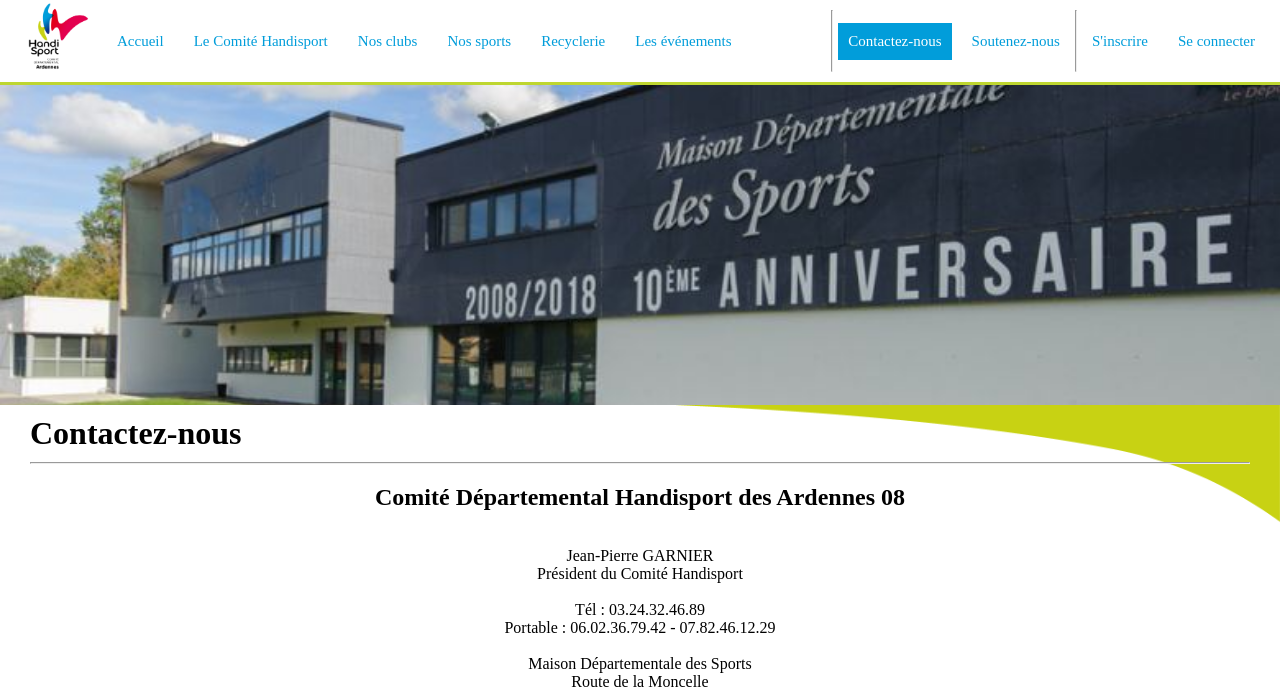
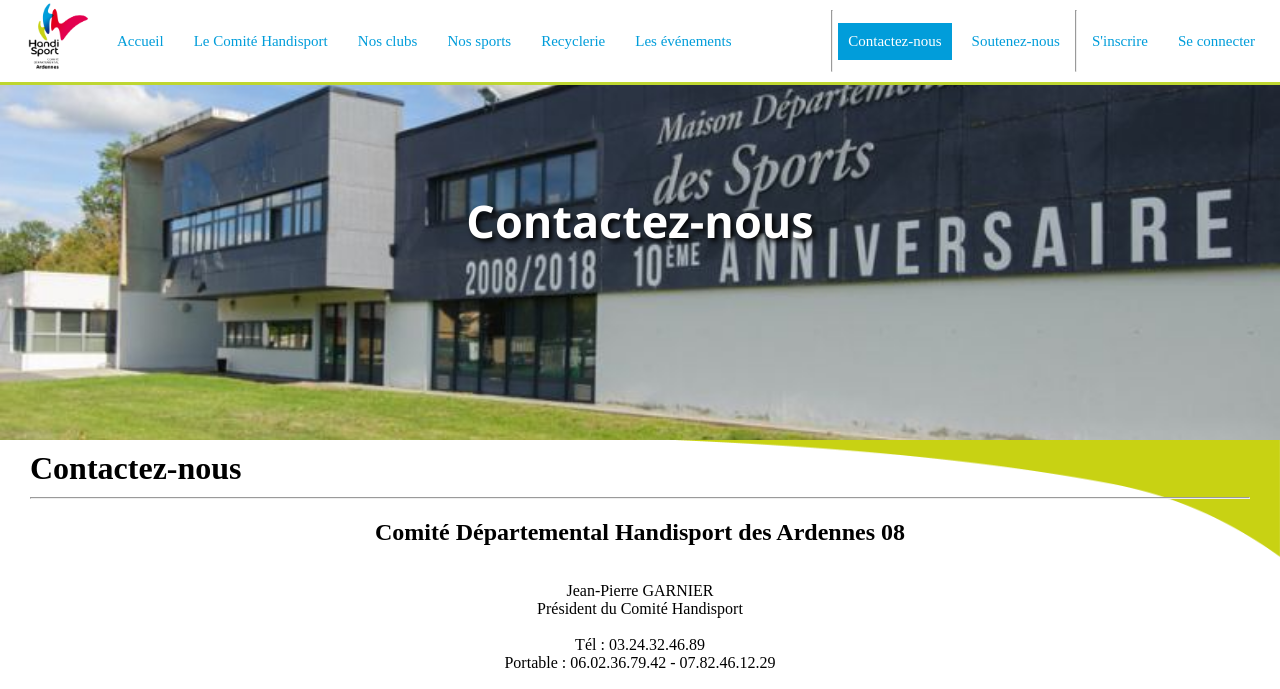
Before and after one commit to ericing08000/cdh08, a PHP site: page /cdh08/contact in a window 1280 px wide. Shown: the top 689 px of the page. Run offline with PHP 8.4, Linux system fonts and the light colour scheme.

Commit message:
maj 26/9/20

```diff
--- a/contact.php
+++ b/contact.php
@@ -18,7 +18,9 @@
     <!-------------------------->
     <!------- Parallax --------->
     <!-------------------------->
-    <div class="contact_parallax"></div>
+    <div class="contact_parallax">
+        <h2>Contactez-nous</h2>
+    </div>
 
     <!-------------------------->
     <!-- Contactez-nous -->
--- a/css/comite.css
+++ b/css/comite.css
@@ -20,11 +20,11 @@
 /* -------- Parallax ----------- */
 /* ----------------------------- */
 .comite_parallax{
-    margin-top: 85px;
+
     background-image: url('../image/photo/mds00.jpg');
 
     /* Définir une hauteur spécifique */
-    height: 50vh;
+    height: 58vh;
 
     /* Créer l'effet de défilement de parallaxe */
     background-attachment: fixed;
--- a/css/contact.css
+++ b/css/contact.css
@@ -21,17 +21,33 @@
 /* -------- Parallax ----------- */
 /* ----------------------------- */
 .contact_parallax{
-    margin-top: 85px;
+
     background-image: url('../image/photo/mds01.jpg');
 
     /* Définir une hauteur spécifique */
-    height: 40vh;
+    height: 55vh;
 
     /* Créer l'effet de défilement de parallaxe */
     background-attachment: fixed;
     background-position: center;
     background-repeat: no-repeat;
     background-size: cover;
+}
+.contact_parallax{
+    display: flex;
+    justify-content: space-evenly;
+    text-align: center;
+    flex-direction: column;
+}
+.contact_parallax h2{
+    display: flex;
+    justify-content: center;
+    color:white;
+    font-family: 'Segoe UI';
+    font-size: 45px;
+    text-shadow: 3px 3px 5px black;
+    margin: auto;
+
 }
 
 /* ----------------------------- */
@@ -143,6 +159,10 @@
 
 
 @media (max-width: 760px){
+    .contact_parallax h2{
+        width: 100%;
+        font-size: 25px;
+    }
 
     .contact{
         background-image: none;
--- a/css/index.css
+++ b/css/index.css
@@ -21,11 +21,10 @@
 /* -------- Parallax ----------- */
 /* ----------------------------- */
 .index_parallax{
-    margin-top: 85px;
     background-image: url('../image/photo/mds04.jpg');
 
     /* Définir une hauteur spécifique */
-    height: 50vh;
+    height: 58vh;
 
     /* Créer l'effet de défilement de parallaxe */
     background-attachment: fixed;
--- a/css/recyclerie.css
+++ b/css/recyclerie.css
@@ -17,11 +17,11 @@
 /* -------- Parallax ----------- */
 /* ----------------------------- */
 .recyclerie_parallax{
-    margin-top: 85px;
+
     background-image: url('../image/recyclerie/recyclerie.png');
 
     /* Définir une hauteur spécifique */
-    height: 35vh;
+    height: 48vh;
 
     /* Créer l'effet de défilement de parallaxe */
     background-attachment: fixed;
--- a/css/sport.css
+++ b/css/sport.css
@@ -20,11 +20,11 @@
 /* -------- Parallax ----------- */
 /* ----------------------------- */
 .sport_parallax{
-    margin-top: 85px;
+
     background-image: url('../image/sport/sport11.jpg');
 
     /* Définir une hauteur spécifique */
-    height: 50vh;
+    height: 60vh;
 
     /* Créer l'effet de défilement de parallaxe */
     background-attachment: fixed;
--- a/include/navbar.php
+++ b/include/navbar.php
@@ -114,20 +114,20 @@
 <!-- Gestion des erreurs -->
 <!----------------------------->
 <?php
-//Vérifier s'il y a une variable error
+//Vérifier s'il y a une variable success
     if(isset($_GET['success'])){
         if($_GET['success']==1){?>
-            <div id="success_nav" class="success">
+            <div id="success_nav" class="success" style="margin-top:85px">
                 <h3>Votre inscription a bien été enregistrée, vous pouvez vous connecter.</h3>
             </div>
         <?php }
             if($_GET['success']==2){?>
-                <div id="success_nav" class="success">
+                <div id="success_nav" class="success" style="margin-top:85px">
                     <h3>Votre demande de prêt a bien été pris en compte.</h3>
                 </div>
             <?php }
                 if($_GET['success']==3){?>
-                    <div id="success_nav" class="success">
+                    <div id="success_nav" class="success" style="margin-top:85px">
                         <h3>Un email vous a été envoyé , vous pouvez réinitialiser votre mot de passe en cliquant sur le lien.</h3>
                         </div>
                         <?php }
--- a/include/seconnecter.php
+++ b/include/seconnecter.php
@@ -1,6 +1,6 @@
-<!----------------------------------->
-<!-- Fiche s'inscrire -->
-<!----------------------------------->
+<!-------------------------------->
+<!-- Fichier css - Se connecter -->
+<!-------------------------------->
 <link rel="stylesheet" href="css/seconnecter.css">
 
 <!----------------------------------->
--- a/js/modal_form_recyclerie.js
+++ b/js/modal_form_recyclerie.js
@@ -1,13 +1,13 @@
 $(document).ready(function () {
 
-  //Récupérer la valeur title du fichier recyclerie.php
+  //Récupérer l'attribu title du fichier recyclerie.php
   $(".card").click(function () {
   var title = $(this).attr("title");
 
     //renseigner la valeur du champ input "designation_materiel" de modal_recyclerie
     document.getElementById("designation_materiel").value = title.charAt(0).toUpperCase() + title.substring(1).toLowerCase();
 
-    //Ouvir modal avec le titre de la card
+    //Ouvrir modal avec le titre de la card
     document.getElementById("designation_materiel").title = title
     $("#modal_recyclerie").show();
 
```
Also changed, not shown: Class/Database.php (+8 -7 lines), css/club.css (+4 -3 lines), css/evenement.css (+6 -4 lines), css/soutien.css (+10 -6 lines), include/modal_form_recyclerie.php (+17 -12 lines), js/recyclerie_target_post.php (+6 -7 lines), recyclerie.php (+24 -22 lines), traitement/trt_demande_pret.php (+1 -7 lines).
